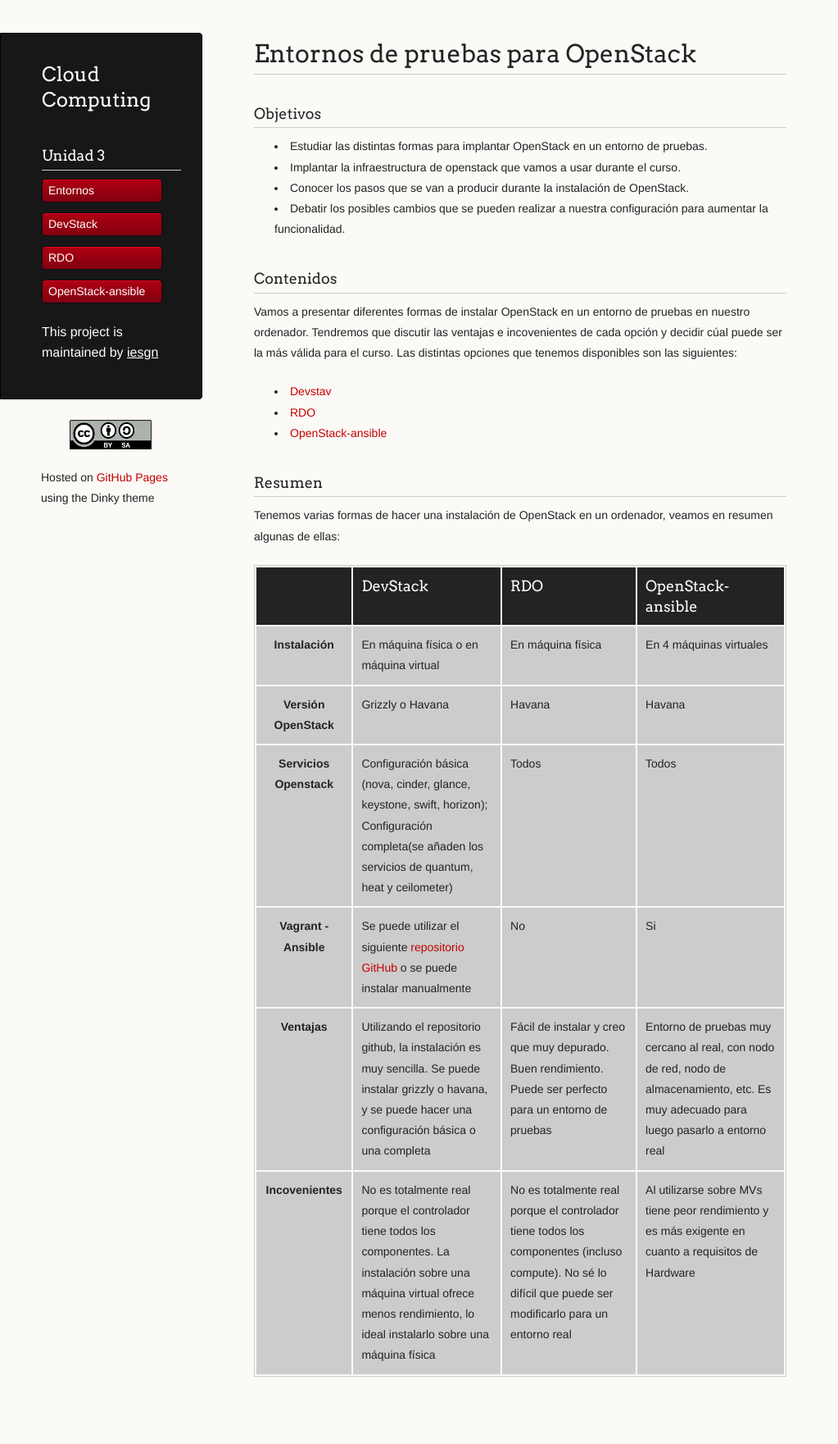
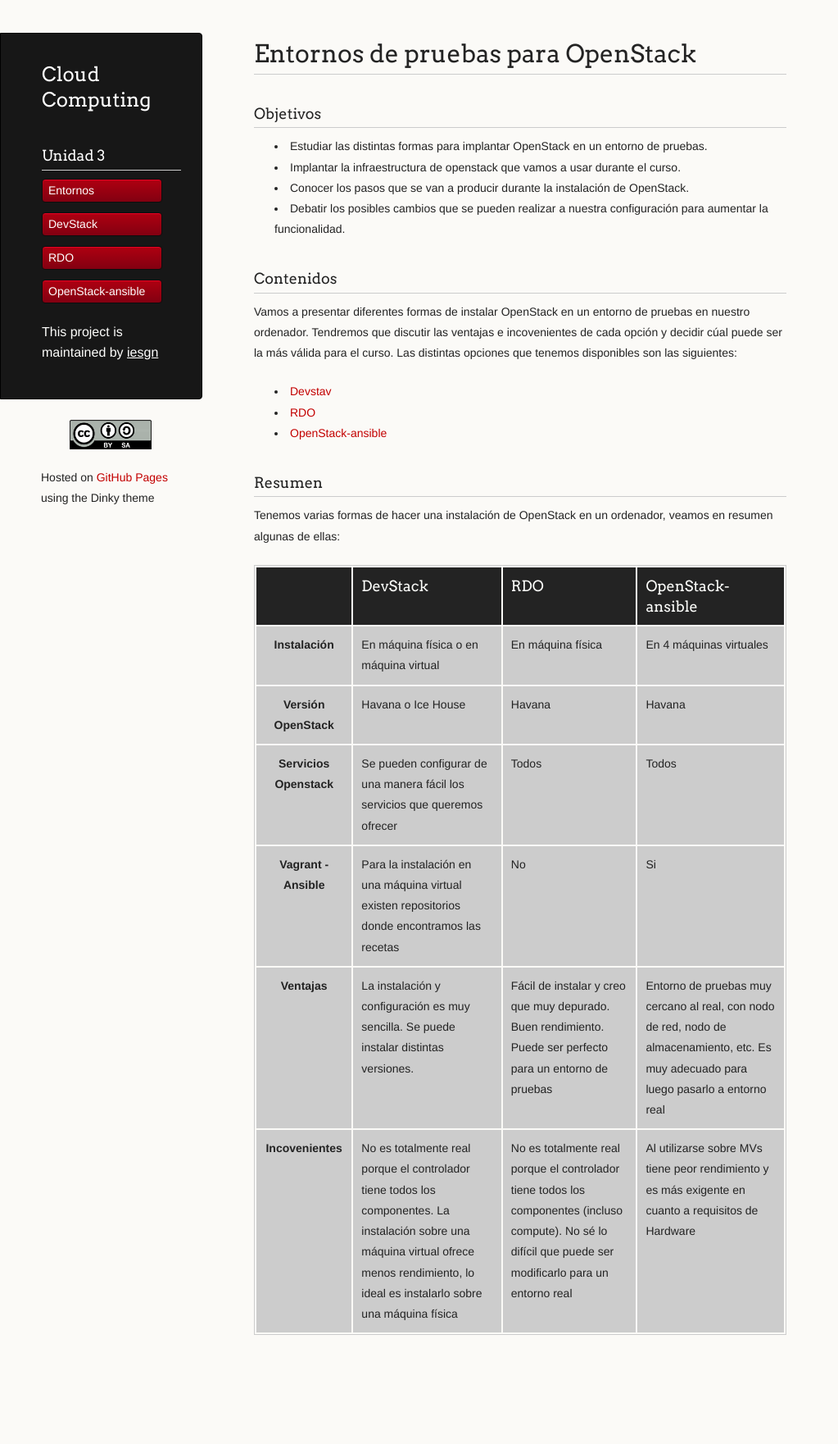
Before and after one commit to iesgn/cloud, a Jekyll site: the page built from curso/u3/index.md, in a window 1280 px wide. Shown: the whole page at 82% size, without its empty margins (0-1023 px from the left). Built offline with Jekyll 4.4.1, drawn with Linux system fonts in a browser that asks for light colours; after the commit the page ends 1710 px from its top, so only the background shows below that.

Commit message:
Cambiando devstack

```diff
--- a/curso/u3/index.md
+++ b/curso/u3/index.md
@@ -27,8 +27,8 @@ Tenemos varias formas de hacer una instalación de OpenStack en un ordenador, ve
 |     |DevStack|RDO|OpenStack-ansible|
 |:---:|--------|---|-----------------|
 |**Instalación**|En máquina física o en máquina virtual|En máquina física|En 4 máquinas virtuales|
-|**Versión OpenStack**|Grizzly o Havana|Havana|Havana|
-|**Servicios Openstack**|Configuración básica (nova, cinder, glance, keystone, swift, horizon); Configuración completa(se añaden los servicios de quantum, heat y ceilometer)|Todos|Todos|
-|**Vagrant - Ansible**|Se puede utilizar el siguiente [repositorio GitHub](https://github.com/xiaohanyu/vagrant-ansible-devstack) o se puede instalar manualmente|No|Si|
-|**Ventajas**|Utilizando el repositorio github, la instalación es muy sencilla. Se puede instalar grizzly o havana, y se puede hacer una configuración básica o una completa|Fácil de instalar y creo que muy depurado. Buen rendimiento. Puede ser perfecto para un entorno de pruebas|Entorno de pruebas muy cercano al real, con nodo de red, nodo de almacenamiento, etc. Es muy adecuado para luego pasarlo a entorno real|
-|**Incovenientes**|No es totalmente real porque el controlador tiene todos los componentes. La instalación sobre una máquina virtual ofrece menos rendimiento, lo ideal instalarlo sobre una máquina física|No es totalmente real porque el controlador tiene todos los componentes (incluso compute). No sé lo difícil que puede ser modificarlo para un entorno real|Al utilizarse sobre MVs tiene peor rendimiento y es más exigente en cuanto a requisitos de Hardware|
+|**Versión OpenStack**|Havana o Ice House|Havana|Havana|
+|**Servicios Openstack**|Se pueden configurar de una manera fácil los servicios que queremos ofrecer|Todos|Todos|
+|**Vagrant - Ansible**|Para la instalación en una máquina virtual existen repositorios donde encontramos las recetas|No|Si|
+|**Ventajas**|La instalación y configuración es muy sencilla. Se puede instalar distintas versiones.|Fácil de instalar y creo que muy depurado. Buen rendimiento. Puede ser perfecto para un entorno de pruebas|Entorno de pruebas muy cercano al real, con nodo de red, nodo de almacenamiento, etc. Es muy adecuado para luego pasarlo a entorno real|
+|**Incovenientes**|No es totalmente real porque el controlador tiene todos los componentes. La instalación sobre una máquina virtual ofrece menos rendimiento, lo ideal es instalarlo sobre una máquina física|No es totalmente real porque el controlador tiene todos los componentes (incluso compute). No sé lo difícil que puede ser modificarlo para un entorno real|Al utilizarse sobre MVs tiene peor rendimiento y es más exigente en cuanto a requisitos de Hardware|
```
